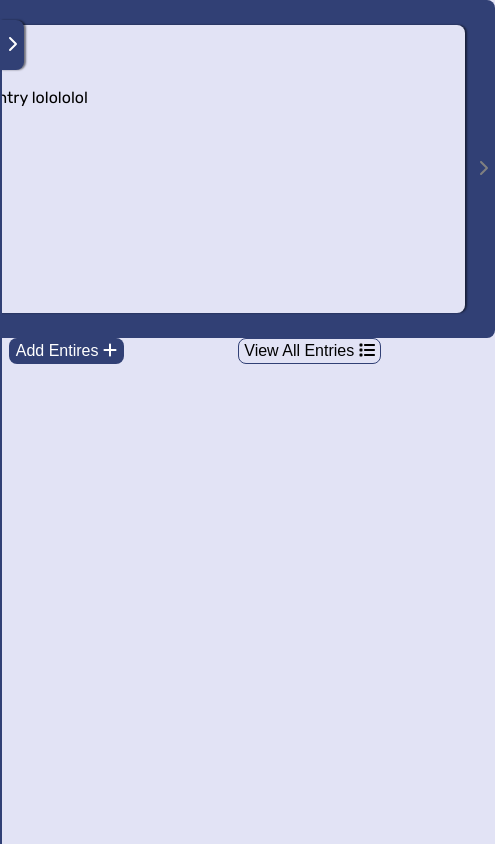
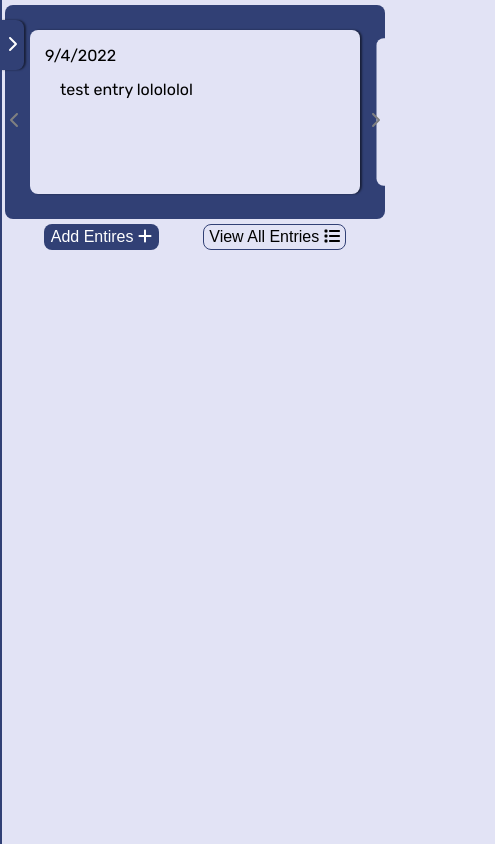
Before and after one commit to e-newton/gratitude-journal, a React (Create React App) app: page / in a window 390 px wide. Shown: the whole page, 495 px wide, since content can reach past the window. Built offline with nearby package versions, Linux system fonts and the light colour scheme.

Commit message:
Carousel responsive

```diff
--- a/src/Carousel/Carousel.scss
+++ b/src/Carousel/Carousel.scss
@@ -2,8 +2,11 @@
 
 $button-width: 30px;
 $move-time: 0.7s;
+$center-column: min(calc(600px - $button-width - $button-width), calc(100vw - $button-width - $button-width));
 .carousel {
-    width: 600px;
+    margin: 5px;
+    width: calc(600px - 5px);
+    max-width: calc(100vw - 10px);
     aspect-ratio: 16 / 9;
     background-color: rgba(GV.$primary, 1);
     border-radius: GV.$border-radius;
@@ -11,7 +14,7 @@ $move-time: 0.7s;
     display: grid;
     align-items: center;
     justify-content: center;
-    grid-template-columns: $button-width calc(600px - $button-width - $button-width) $button-width;
+    grid-template-columns: $button-width $center-column $button-width;
 
     button {
         height: calc(25% - 25px - 25px);
@@ -29,18 +32,24 @@ $move-time: 0.7s;
         &:hover {
             color: GV.$text-on-dark-colour;
         }
+
+        svg {
+            margin-left: 0;
+        }
     }
 }
 
 .carousel-item-container {
     display: grid;
     grid-auto-flow: column;
+    grid-auto-columns: 100%;
     width: 100%;
     height: calc(100% - 50px);
 }
 
 .carousel-item {
-    width: calc(600px - $button-width - $button-width);
+    width: 100%;
+    max-width: calc(600px - $button-width - $button-width);
     margin-right: calc(25px + $button-width);
     border-radius: GV.$border-radius;
     background-color: GV.$background;
--- a/src/app-main/AppMain.scss
+++ b/src/app-main/AppMain.scss
@@ -7,6 +7,7 @@
 
     .action-container {
         width: 600px;
+        max-width: 100vw;
         display: flex;
         justify-content: space-evenly;
     }
--- a/src/app-main/AppMain.tsx
+++ b/src/app-main/AppMain.tsx
@@ -12,7 +12,11 @@ function AppMain() {
         {
             date: Date.now(),
             entry: 'test entry lolololol'
-        }
+        },
+        {
+            date: Date.now(),
+            entry: 'test entry number 2'
+        },
     ]
     return (
         <div>
```
